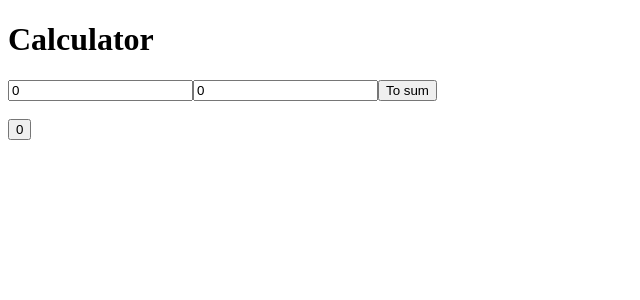
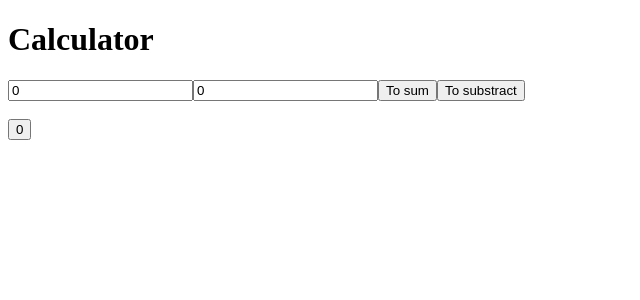
Before and after one commit to muriisantuss/calculator2.0, an Angular app: page / in a window 1280 px wide. Shown: the top 300 px of the page, without its empty margins (0-640 px from the left). Built offline with nearby package versions, Linux system fonts and the light colour scheme.

Commit message:
added button for subtraction

```diff
--- a/src/app/fullname/fullname.component.html
+++ b/src/app/fullname/fullname.component.html
@@ -1,7 +1,8 @@
 <form>
-  <input type="number" [(ngModel)]="n1" name="To show number">
-  <input type="number" [(ngModel)]="n2" name="To show number">
+  <input type="number" [(ngModel)]="n1" name="To show number" />
+  <input type="number" [(ngModel)]="n2" name="To show number" />
   <button (click)="calculator(1)">To sum</button>
-  <br><br>
-  <button>{{sum}}</button>
+  <button (click)="calculator(2)">To substract</button>
+  <br /><br />
+  <button>{{ sum }}</button>
 </form>
--- a/src/app/fullname/fullname.component.ts
+++ b/src/app/fullname/fullname.component.ts
@@ -13,8 +13,10 @@ export class FullnameComponent {
   calculator(operation: number = 0) {
     if (operation == 1) {
       return (this.sum = this.n1 + this.n2);
-    } else{
-      return
+    } else if (operation == 2) {
+      return (this.sum = this.n1 - this.n2);
+    } else {
+      return;
     }
   }
 }
```
